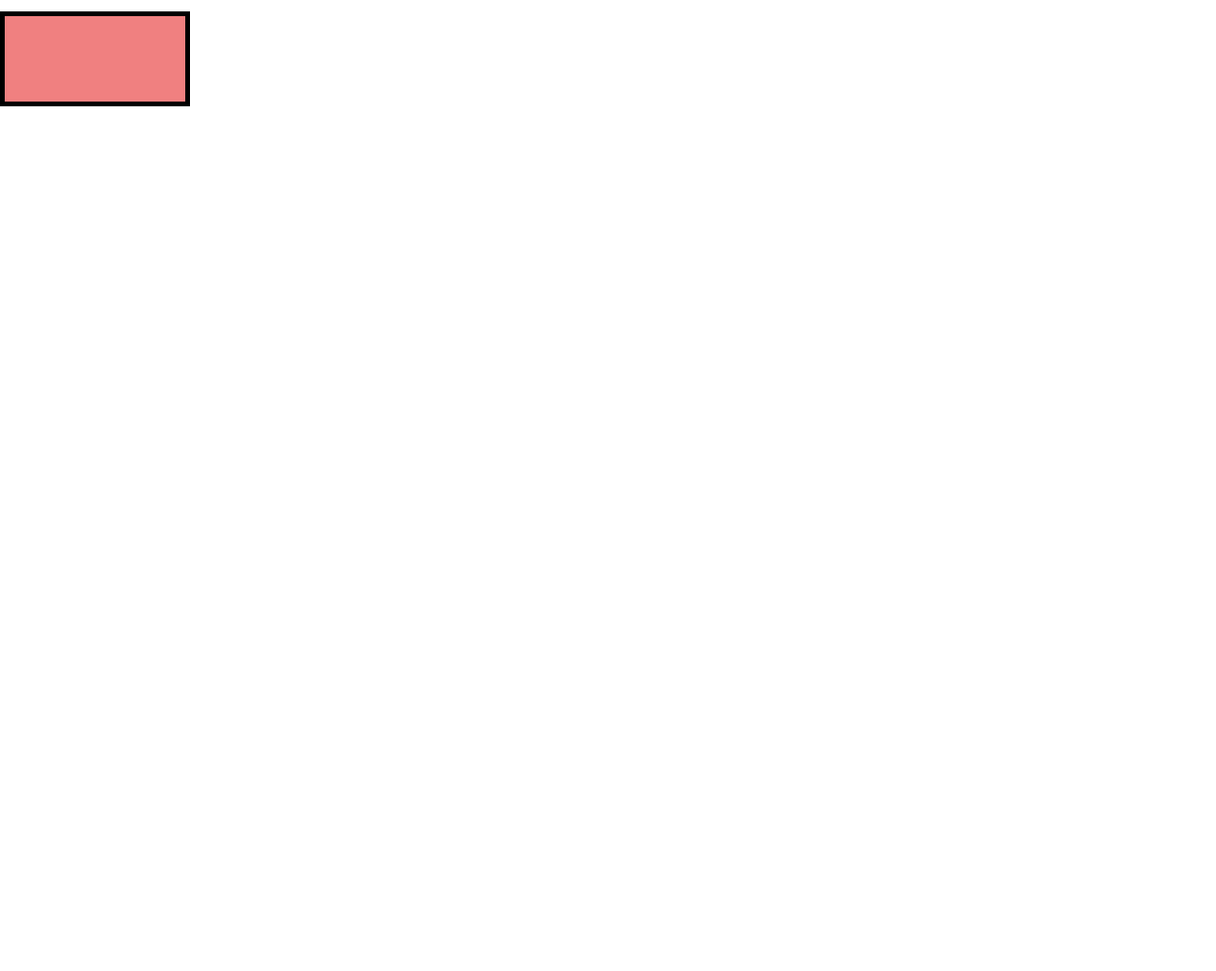
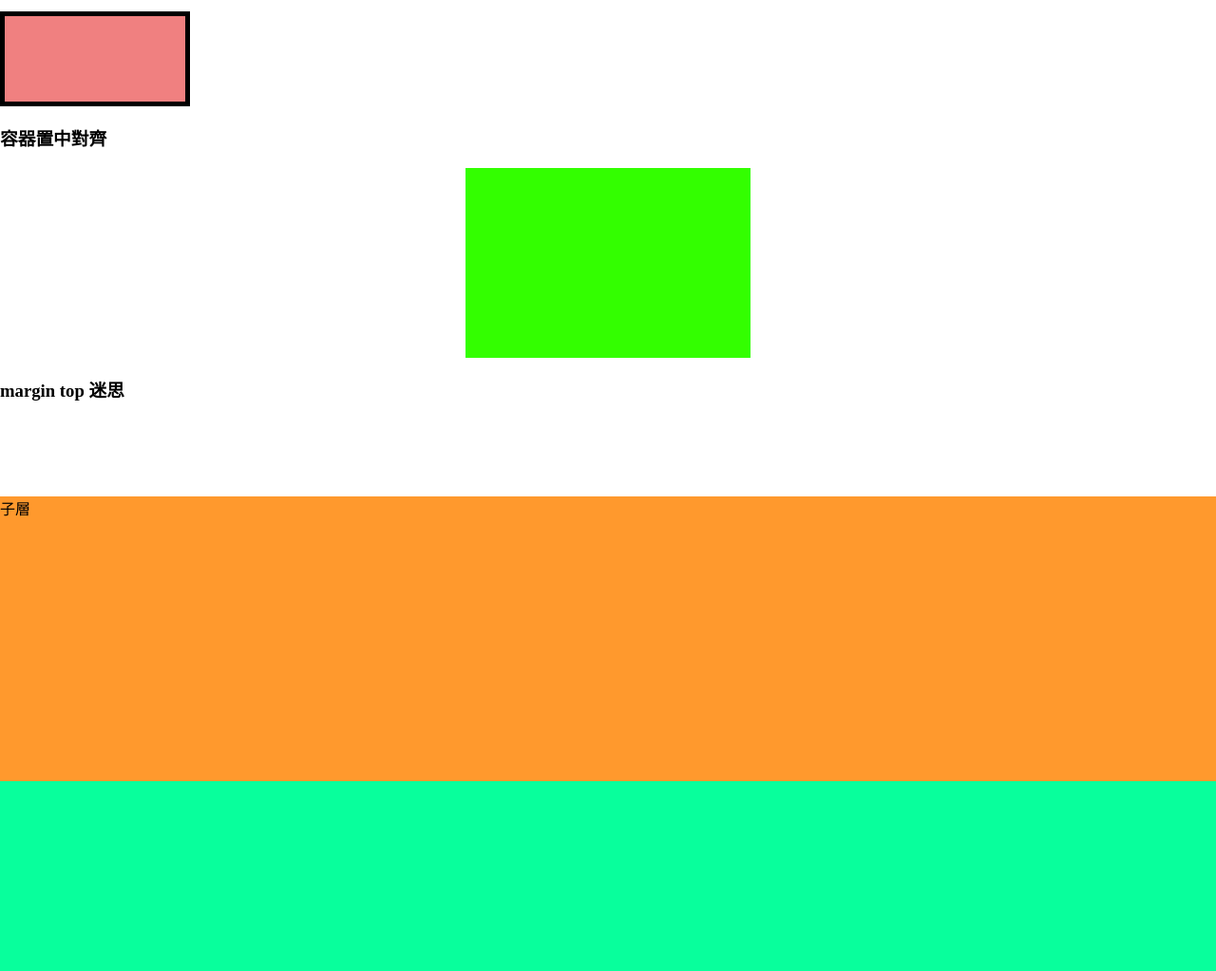
Before and after one commit to sexfat/tid201_class, a plain HTML site: page box-model.html in a window 1280 px wide. Shown: the part 500-1523 px from the top of the page at 95% size. Before the commit the page ends 800 px from the top, so only its background shows below. Drawn offline with Linux system fonts and the light colour scheme.

Commit message:
add置中

```diff
--- a/box-model.html
+++ b/box-model.html
@@ -63,7 +63,7 @@
             min-height: 500px;
 
             background-color: #08ff9c;
-             border: 1px solid #fff;
+             /* border: 1px solid #fff; */
             /* overflow: hidden; */
         }
         .margintop {
@@ -72,6 +72,13 @@
             width: 100%;
             height: 300px;
             background-color: #ff992d;
+        }
+        .section {
+           width: 300px;
+           height: 200px;
+           background-color: #33ff00;
+           margin: auto;
+           /* 置中屬性寫法 */
         }
     </style>
 </head>
@@ -85,6 +92,18 @@
     <div class="content-box"></div>
     <div class="border-box"></div>
 
+     <h3>容器置中對齊</h3>
+     <div class="section">
+
+     </div>
+
+    <h3>margin top 迷思</h3>
+    <div class="section1">
+        <!--父 -->
+        <div class="margintop">子層</div>
+
+    </div>
+
 
 </body>
 </html>
```
